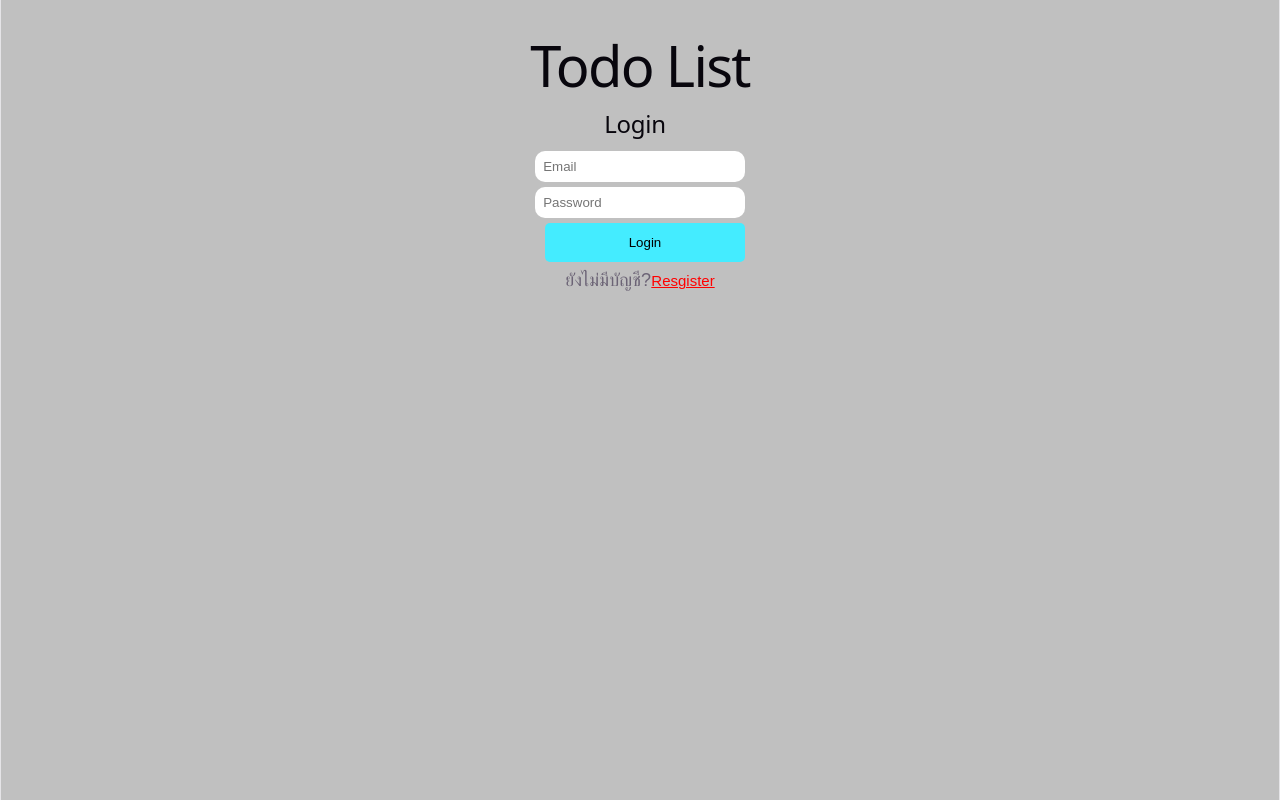
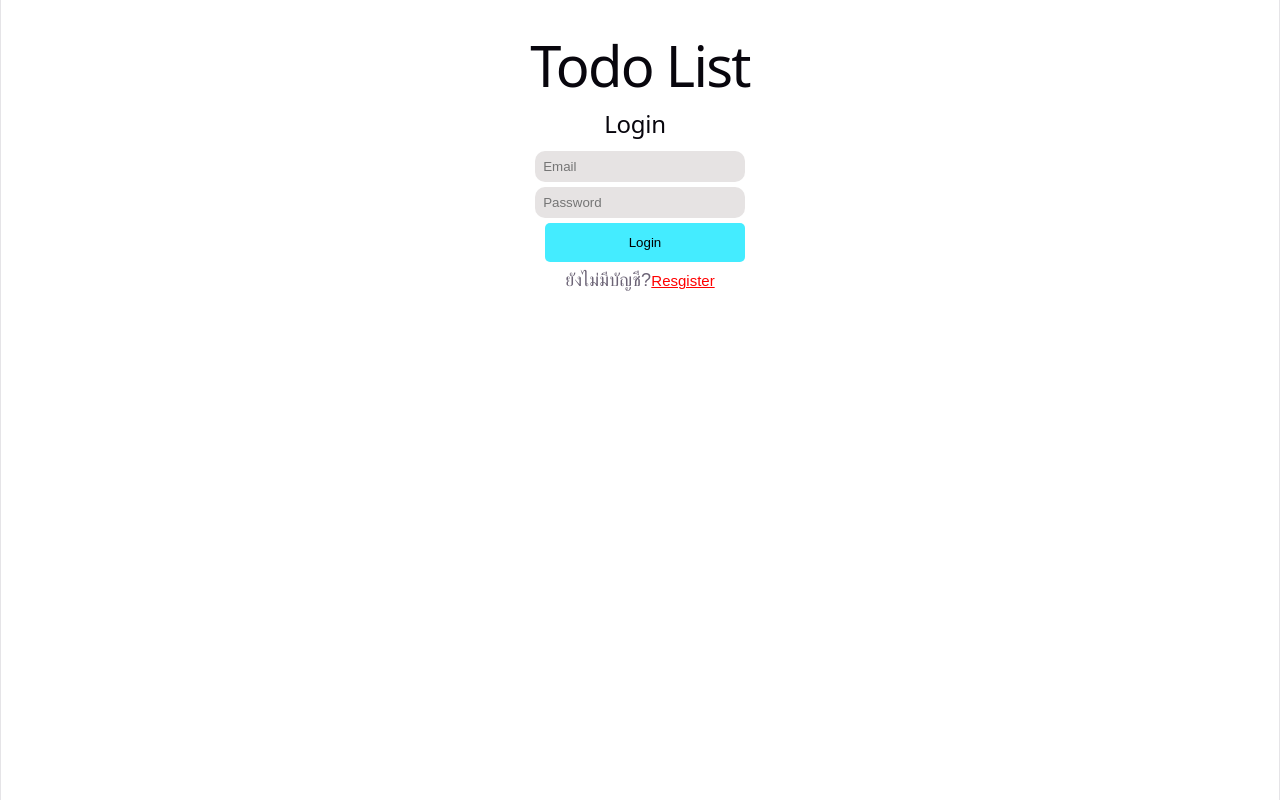
Before and after one commit to freshy17/todo-app-react, a React (Vite) app: page / in a window 1280 px wide. Built offline with nearby package versions, Linux system fonts and the light colour scheme.

Commit message:
change color

```diff
--- a/src/App.css
+++ b/src/App.css
@@ -11,7 +11,7 @@ html, body, #root {
 }
 
 body {
-    background-color: rgb(192, 192, 192);
+    background-color: rgb(255, 255, 255);
 }
 
 #root {
@@ -43,6 +43,7 @@ input {
     padding: 8px;
     border-radius: 10px;
     border: none;
+    background-color: rgb(230, 227, 227);
 }
 
 .todo-list {
@@ -80,7 +81,7 @@ li {
     margin-top: 10px;
     list-style: none;
     padding: 10px;
-    background: rgb(255, 255, 255);
+    background: rgb(230, 227, 227);
     border-radius: 10px;
 }
 
@@ -160,6 +161,10 @@ li {
     color: white;
 }
 
+.dark input {
+    background-color: white;
+}
+
 @media (max-width: 600px) {
     form {
         flex-direction: column;
```
